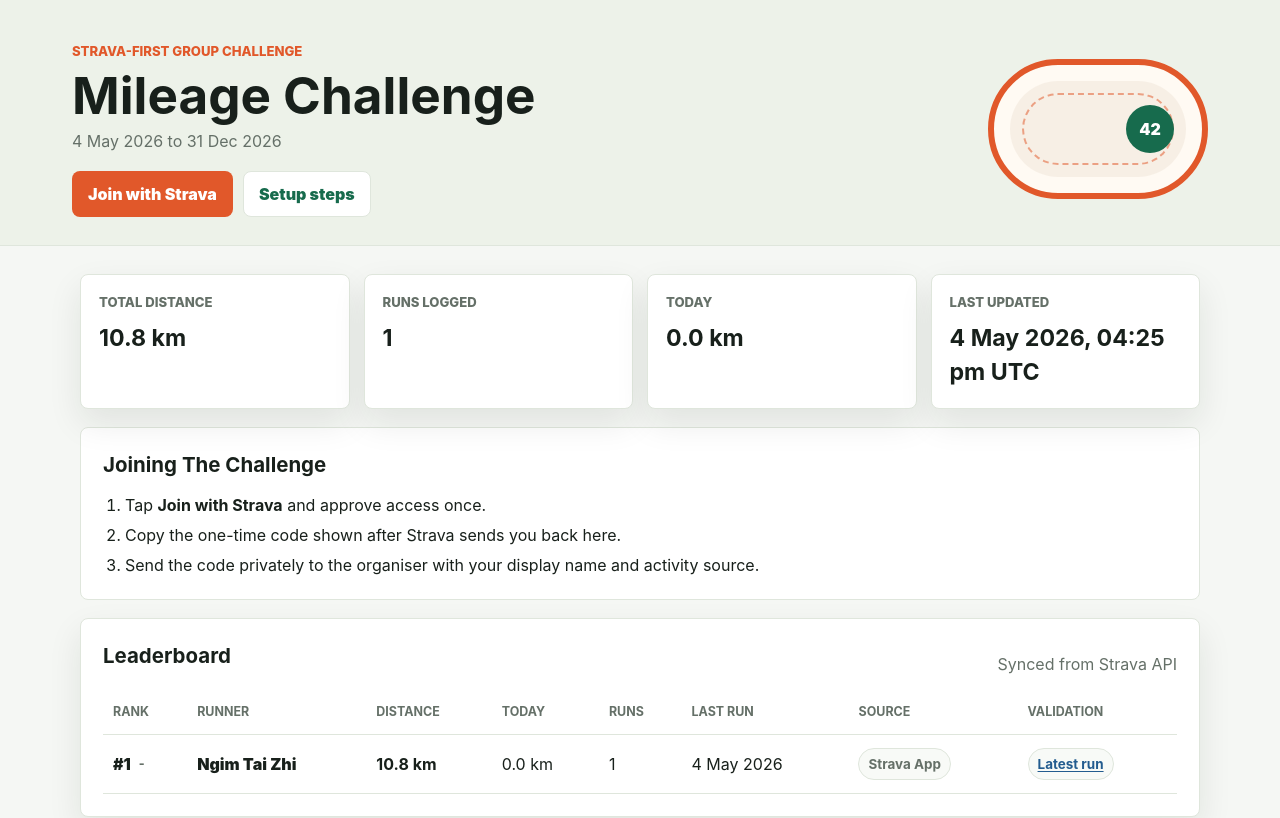
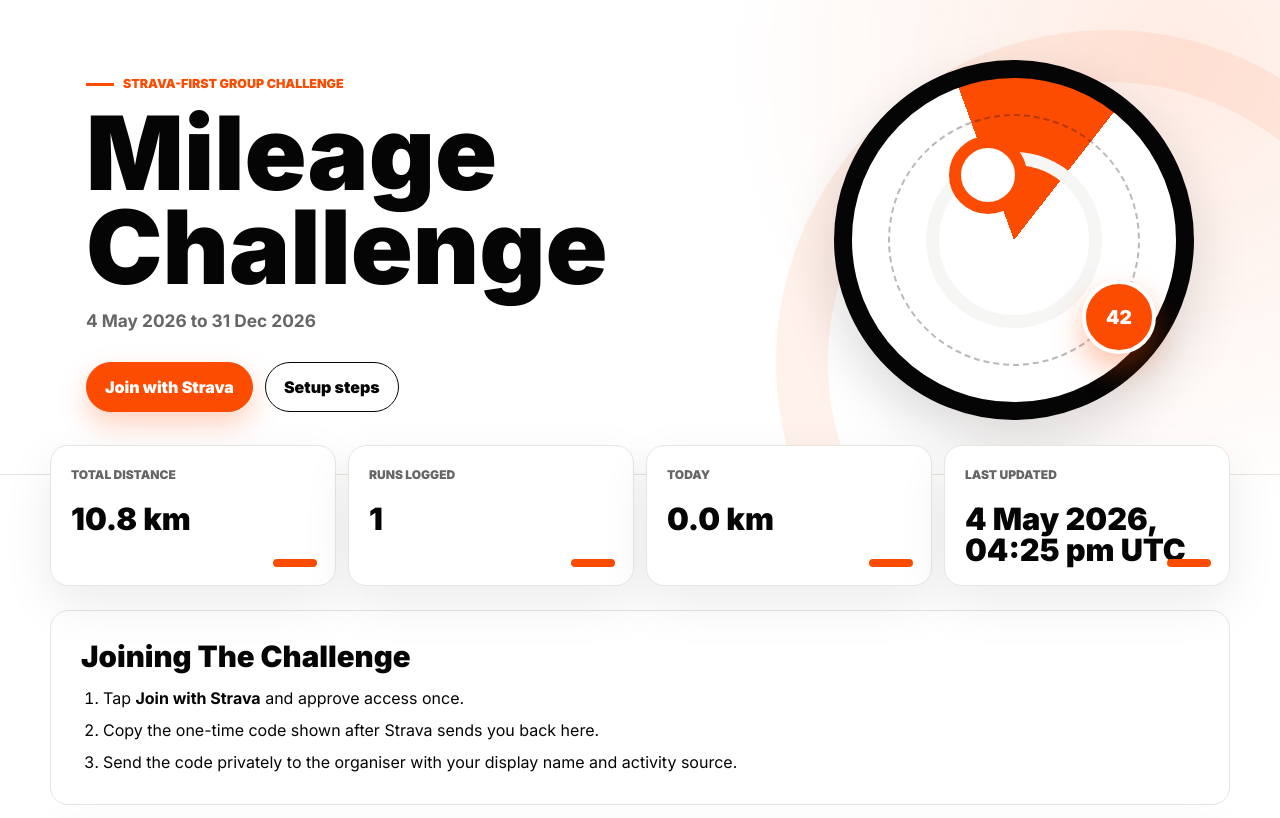
Before and after one commit to breadlover97/running-challenge, a plain HTML site: page index.html in a window 1280 px wide. Shown: the top 818 px of the page. Drawn offline with Linux system fonts and the light colour scheme.

Commit message:
Refresh dashboard visual design

```diff
--- a/styles.css
+++ b/styles.css
@@ -1,33 +1,42 @@
+@import url("https://fonts.googleapis.com/css2?family=Inter:wght@400;600;700;800;900&display=swap");
+
 :root {
-  --bg: #f5f7f4;
+  --bg: #ffffff;
   --panel: #ffffff;
-  --ink: #18201b;
-  --muted: #657068;
-  --line: #dfe6dc;
-  --green: #176b4d;
-  --orange: #e1582a;
-  --gold: #c98508;
-  --blue: #235c8f;
-  --shadow: 0 14px 34px rgba(24, 32, 27, 0.09);
+  --ink: #050505;
+  --muted: #666666;
+  --soft: #f6f6f4;
+  --line: #e8e5df;
+  --orange: #fc4c02;
+  --orange-dark: #c43a00;
+  --orange-soft: #fff1e9;
+  --shadow: 0 18px 50px rgba(5, 5, 5, 0.08);
 }
 
 * {
   box-sizing: border-box;
 }
 
+html {
+  background: var(--bg);
+}
+
 body {
   margin: 0;
-  background: var(--bg);
+  background:
+    radial-gradient(circle at 92% 4%, rgba(252, 76, 2, 0.11), transparent 28rem),
+    linear-gradient(180deg, #fff 0%, #fff 58%, #faf9f7 100%);
   color: var(--ink);
-  font-family: Inter, ui-sans-serif, system-ui, -apple-system, BlinkMacSystemFont, "Segoe UI", sans-serif;
+  font-family: "Inter", sans-serif;
   line-height: 1.5;
 }
 
 a {
-  color: var(--blue);
-  font-weight: 700;
-  text-decoration-thickness: 0.08em;
-  text-underline-offset: 0.18em;
+  color: var(--ink);
+  font-weight: 800;
+  text-decoration-color: var(--orange);
+  text-decoration-thickness: 0.12em;
+  text-underline-offset: 0.2em;
 }
 
 button,
@@ -36,61 +45,53 @@
   font: inherit;
 }
 
-.header-actions {
-  display: flex;
-  flex-wrap: wrap;
-  gap: 10px;
-  margin-top: 18px;
-}
-
-.primary-action,
-.secondary-action,
-.code-card button {
-  display: inline-flex;
+.site-header {
+  position: relative;
+  display: grid;
+  grid-template-columns: minmax(0, 1fr) minmax(220px, 360px);
+  gap: clamp(24px, 6vw, 76px);
   align-items: center;
-  justify-content: center;
-  min-height: 42px;
-  padding: 10px 15px;
-  border: 1px solid transparent;
-  border-radius: 8px;
-  font-weight: 900;
-  text-decoration: none;
-}
-
-.primary-action {
-  background: var(--orange);
-  color: #fff;
-}
-
-.secondary-action {
-  border-color: var(--line);
-  background: #fff;
-  color: var(--green);
-}
-
-.code-card button {
-  border-color: var(--green);
-  background: var(--green);
-  color: #fff;
-  cursor: pointer;
-}
-
-.site-header {
-  display: grid;
-  grid-template-columns: minmax(0, 1fr) 220px;
-  gap: 28px;
-  align-items: center;
-  padding: 42px min(6vw, 72px) 28px;
-  background: #edf2e9;
+  overflow: hidden;
+  min-height: 420px;
+  padding: 60px min(7vw, 86px) 54px;
   border-bottom: 1px solid var(--line);
 }
 
+.site-header::before {
+  position: absolute;
+  right: -160px;
+  bottom: -220px;
+  width: 560px;
+  height: 560px;
+  border: 52px solid rgba(252, 76, 2, 0.08);
+  border-radius: 50%;
+  content: "";
+}
+
+.header-copy {
+  position: relative;
+  z-index: 1;
+  max-width: 740px;
+}
+
 .eyebrow {
-  margin: 0 0 8px;
+  display: inline-flex;
+  align-items: center;
+  gap: 9px;
+  margin: 0 0 12px;
   color: var(--orange);
-  font-size: 0.82rem;
-  font-weight: 800;
+  font-size: 0.78rem;
+  font-weight: 900;
+  letter-spacing: 0;
   text-transform: uppercase;
+}
+
+.eyebrow::before {
+  display: inline-block;
+  width: 28px;
+  height: 3px;
+  background: var(--orange);
+  content: "";
 }
 
 h1,
@@ -100,14 +101,20 @@
 }
 
 h1 {
-  margin-bottom: 8px;
-  font-size: clamp(2.2rem, 4vw, 4rem);
-  line-height: 1;
+  max-width: 12ch;
+  margin-bottom: 14px;
+  font-size: clamp(3rem, 8vw, 7.2rem);
+  font-weight: 900;
+  letter-spacing: 0;
+  line-height: 0.92;
 }
 
 h2 {
-  margin-bottom: 4px;
-  font-size: 1.28rem;
+  margin-bottom: 6px;
+  font-size: clamp(1.35rem, 2.3vw, 2rem);
+  font-weight: 900;
+  letter-spacing: 0;
+  line-height: 1.05;
 }
 
 .date-range,
@@ -117,94 +124,193 @@
   color: var(--muted);
 }
 
+.date-range {
+  max-width: 620px;
+  margin-bottom: 0;
+  font-size: 1.08rem;
+  font-weight: 700;
+}
+
+.header-actions {
+  display: flex;
+  flex-wrap: wrap;
+  gap: 12px;
+  margin-top: 28px;
+}
+
+.primary-action,
+.secondary-action,
+.code-card button {
+  display: inline-flex;
+  align-items: center;
+  justify-content: center;
+  min-height: 46px;
+  padding: 12px 18px;
+  border: 1px solid var(--ink);
+  border-radius: 999px;
+  font-weight: 900;
+  text-decoration: none;
+  transition: transform 160ms ease, box-shadow 160ms ease, background 160ms ease;
+}
+
+.primary-action {
+  border-color: var(--orange);
+  background: var(--orange);
+  color: #fff;
+  box-shadow: 0 12px 28px rgba(252, 76, 2, 0.26);
+}
+
+.secondary-action {
+  background: #fff;
+  color: var(--ink);
+}
+
+.primary-action:hover,
+.secondary-action:hover,
+.code-card button:hover {
+  transform: translateY(-2px);
+}
+
+.code-card button {
+  border-color: var(--orange);
+  background: var(--ink);
+  color: #fff;
+  cursor: pointer;
+}
+
 .track-visual {
   position: relative;
-  min-height: 140px;
-  border: 6px solid var(--orange);
-  border-radius: 999px;
-  background: #f7efe5;
-  box-shadow: inset 0 0 0 16px #fffaf3;
+  z-index: 1;
+  aspect-ratio: 1;
+  min-height: 260px;
+  border: 18px solid var(--ink);
+  border-radius: 50%;
+  background:
+    conic-gradient(from -20deg, var(--orange) 0deg 58deg, transparent 58deg 360deg),
+    #fff;
+  box-shadow: 0 22px 56px rgba(5, 5, 5, 0.14);
+}
+
+.track-visual::before {
+  position: absolute;
+  inset: 36px;
+  border: 2px dashed rgba(5, 5, 5, 0.28);
+  border-radius: 50%;
+  content: "";
+}
+
+.track-visual::after {
+  position: absolute;
+  left: 30%;
+  top: 18%;
+  width: 54px;
+  height: 54px;
+  border: 12px solid var(--orange);
+  border-radius: 50%;
+  background: #fff;
+  content: "";
 }
 
 .track-lane {
   position: absolute;
-  inset: 28px;
-  border: 2px dashed rgba(225, 88, 42, 0.52);
-  border-radius: 999px;
+  inset: 74px;
+  border: 13px solid var(--soft);
+  border-radius: 50%;
 }
 
 .track-marker {
   position: absolute;
-  right: 28px;
-  top: 50%;
+  right: 20px;
+  bottom: 48px;
   display: grid;
-  width: 48px;
-  height: 48px;
+  width: 74px;
+  height: 74px;
   place-items: center;
+  border: 4px solid #fff;
   border-radius: 50%;
-  background: var(--green);
+  background: var(--orange);
   color: white;
+  font-size: 1.2rem;
   font-weight: 900;
-  transform: translateY(-50%);
+  box-shadow: 0 14px 30px rgba(252, 76, 2, 0.35);
 }
 
 main {
-  width: min(1120px, calc(100% - 32px));
-  margin: 28px auto 42px;
+  width: min(1180px, calc(100% - 32px));
+  margin: -30px auto 48px;
 }
 
 .summary-grid {
+  position: relative;
+  z-index: 2;
   display: grid;
   grid-template-columns: repeat(4, minmax(0, 1fr));
-  gap: 14px;
-  margin-bottom: 18px;
+  gap: 12px;
+  margin-bottom: 24px;
 }
 
 .summary-card,
 .panel,
-.info-section {
+.info-section,
+.join-panel {
   background: var(--panel);
   border: 1px solid var(--line);
-  border-radius: 8px;
+  border-radius: 18px;
   box-shadow: var(--shadow);
 }
 
 .summary-card {
-  padding: 18px;
+  position: relative;
+  min-height: 136px;
+  overflow: hidden;
+  padding: 20px;
+}
+
+.summary-card::after {
+  position: absolute;
+  right: 18px;
+  bottom: 18px;
+  width: 44px;
+  height: 8px;
+  border-radius: 999px;
+  background: var(--orange);
+  content: "";
 }
 
 .summary-label {
   display: block;
-  margin-bottom: 8px;
+  margin-bottom: 20px;
   color: var(--muted);
-  font-size: 0.82rem;
-  font-weight: 800;
+  font-size: 0.75rem;
+  font-weight: 900;
+  letter-spacing: 0;
   text-transform: uppercase;
 }
 
 .summary-card strong {
   display: block;
-  min-height: 1.4em;
-  font-size: 1.45rem;
+  min-height: 1.25em;
+  color: var(--ink);
+  font-size: clamp(1.55rem, 2.4vw, 2.35rem);
+  font-weight: 900;
+  letter-spacing: 0;
+  line-height: 1;
 }
 
 .panel,
-.info-section {
+.info-section,
+.join-panel {
   margin-top: 18px;
-  padding: 22px;
+  padding: clamp(18px, 3vw, 30px);
 }
 
 .join-panel {
   display: grid;
-  grid-template-columns: minmax(0, 1fr) minmax(280px, 420px);
+  grid-template-columns: minmax(0, 1fr) minmax(280px, 430px);
   gap: 18px;
   align-items: center;
-  margin-bottom: 18px;
-  padding: 22px;
-  border: 2px solid rgba(23, 107, 77, 0.28);
-  border-radius: 8px;
-  background: #eef8f2;
-  box-shadow: var(--shadow);
+  border-color: rgba(252, 76, 2, 0.36);
+  background: var(--orange-soft);
 }
 
 .join-panel[hidden] {
@@ -226,32 +332,38 @@
   display: block;
   min-width: 0;
   overflow-wrap: anywhere;
-  padding: 12px;
-  border: 1px solid var(--line);
-  border-radius: 8px;
+  padding: 14px;
+  border: 1px solid rgba(252, 76, 2, 0.32);
+  border-radius: 12px;
   background: #fff;
   color: var(--ink);
   font-size: 0.92rem;
+  font-weight: 800;
+}
+
+.join-instructions {
+  box-shadow: none;
 }
 
 .join-instructions ol {
-  margin: 12px 0 0;
+  margin: 14px 0 0;
   padding-left: 22px;
 }
 
 .join-instructions li + li {
-  margin-top: 6px;
+  margin-top: 8px;
 }
 
 .section-heading {
   display: flex;
-  gap: 12px;
+  gap: 16px;
   align-items: end;
   justify-content: space-between;
-  margin-bottom: 14px;
+  margin-bottom: 18px;
 }
 
 .section-heading p {
+  max-width: 360px;
   margin-bottom: 0;
   text-align: right;
 }
@@ -268,16 +380,26 @@
 
 .leaderboard-table th,
 .leaderboard-table td {
-  padding: 13px 10px;
+  padding: 16px 12px;
   border-bottom: 1px solid var(--line);
   text-align: left;
   vertical-align: middle;
 }
 
+.leaderboard-table tr:last-child td {
+  border-bottom: 0;
+}
+
 .leaderboard-table th {
   color: var(--muted);
-  font-size: 0.78rem;
+  font-size: 0.72rem;
+  font-weight: 900;
+  letter-spacing: 0;
   text-transform: uppercase;
+}
+
+.leaderboard-table td strong {
+  font-size: 1.08rem;
 }
 
 .rank-cell {
@@ -287,16 +409,22 @@
   font-weight: 900;
 }
 
+.rank-cell::before {
+  display: inline-block;
+  width: 10px;
+  height: 10px;
+  border-radius: 50%;
+  background: var(--orange);
+  content: "";
+}
+
 .rank-change {
   color: var(--muted);
   font-size: 0.78rem;
-  font-weight: 800;
+  font-weight: 900;
 }
 
-.rank-change.up {
-  color: var(--green);
-}
-
+.rank-change.up,
 .rank-change.down {
   color: var(--orange);
 }
@@ -309,18 +437,20 @@
 .validation-pill {
   display: inline-flex;
   align-items: center;
-  min-height: 30px;
-  padding: 5px 9px;
+  min-height: 32px;
+  padding: 6px 10px;
   border: 1px solid var(--line);
   border-radius: 999px;
-  background: #f8faf7;
-  color: var(--muted);
-  font-size: 0.84rem;
-  font-weight: 700;
+  background: var(--soft);
+  color: var(--ink);
+  font-size: 0.82rem;
+  font-weight: 800;
 }
 
 .validation-pill {
-  color: var(--blue);
+  border-color: rgba(252, 76, 2, 0.28);
+  background: var(--orange-soft);
+  color: var(--orange-dark);
 }
 
 .activity-list {
@@ -329,9 +459,10 @@
 }
 
 .activity-card {
+  overflow: hidden;
   border: 1px solid var(--line);
-  border-radius: 8px;
-  background: #fbfcfa;
+  border-radius: 16px;
+  background: #fff;
 }
 
 .activity-card summary {
@@ -339,7 +470,8 @@
   gap: 12px;
   align-items: center;
   justify-content: space-between;
-  padding: 14px 16px;
+  min-height: 64px;
+  padding: 16px 18px;
   cursor: pointer;
   font-weight: 900;
 }
@@ -349,9 +481,16 @@
 }
 
 .activity-card summary::after {
+  display: grid;
+  width: 30px;
+  height: 30px;
+  flex: 0 0 auto;
+  place-items: center;
+  border-radius: 50%;
+  background: var(--ink);
+  color: #fff;
   content: "+";
-  color: var(--green);
-  font-size: 1.3rem;
+  font-size: 1.2rem;
   line-height: 1;
 }
 
@@ -362,13 +501,13 @@
 .activity-meta {
   color: var(--muted);
   font-size: 0.9rem;
-  font-weight: 700;
+  font-weight: 800;
 }
 
 .activity-items {
   display: grid;
-  gap: 8px;
-  padding: 0 16px 16px;
+  gap: 0;
+  padding: 0 18px 16px;
 }
 
 .activity-row {
@@ -376,7 +515,7 @@
   grid-template-columns: 110px minmax(0, 1fr) 90px 80px 70px;
   gap: 12px;
   align-items: center;
-  padding: 10px 0;
+  padding: 12px 0;
   border-top: 1px solid var(--line);
 }
 
@@ -390,9 +529,11 @@
 
 .empty-state {
   padding: 18px;
-  border: 1px dashed var(--line);
-  border-radius: 8px;
-  color: var(--muted);
+  border: 1px dashed rgba(252, 76, 2, 0.42);
+  border-radius: 14px;
+  background: var(--orange-soft);
+  color: var(--orange-dark);
+  font-weight: 800;
   text-align: center;
 }
 
@@ -400,22 +541,32 @@
   box-shadow: none;
 }
 
+.info-section strong {
+  color: var(--ink);
+}
+
 .site-footer {
   display: flex;
   gap: 12px;
   justify-content: space-between;
-  padding: 24px min(6vw, 72px);
+  padding: 26px min(7vw, 86px);
   border-top: 1px solid var(--line);
 }
 
-@media (max-width: 860px) {
+@media (max-width: 920px) {
   .site-header {
     grid-template-columns: 1fr;
-    padding-top: 32px;
+    min-height: auto;
+    padding-top: 42px;
   }
 
   .track-visual {
-    min-height: 104px;
+    width: min(320px, 82vw);
+    min-height: auto;
+  }
+
+  main {
+    margin-top: 22px;
   }
 
   .summary-grid {
@@ -427,6 +578,7 @@
   }
 
   .section-heading p {
+    max-width: none;
     text-align: left;
   }
 
@@ -435,18 +587,46 @@
   }
 }
 
-@media (max-width: 620px) {
+@media (max-width: 640px) {
+  body {
+    background: #fff;
+  }
+
+  .site-header {
+    padding: 32px 18px 26px;
+  }
+
+  h1 {
+    font-size: clamp(3.15rem, 18vw, 5rem);
+  }
+
+  .date-range {
+    font-size: 1rem;
+  }
+
+  .primary-action,
+  .secondary-action {
+    width: 100%;
+  }
+
   main {
-    width: min(100% - 20px, 1120px);
+    width: min(100% - 20px, 1180px);
+    margin-top: 14px;
   }
 
   .summary-grid {
     grid-template-columns: 1fr;
   }
 
+  .summary-card {
+    min-height: 116px;
+  }
+
   .panel,
-  .info-section {
-    padding: 16px;
+  .info-section,
+  .join-panel {
+    border-radius: 16px;
+    padding: 18px;
   }
 
   .leaderboard-table {
@@ -466,23 +646,30 @@
   }
 
   .leaderboard-table tr {
-    padding: 12px 0;
+    padding: 14px 0;
     border-bottom: 1px solid var(--line);
+  }
+
+  .leaderboard-table tr:last-child {
+    border-bottom: 0;
   }
 
   .leaderboard-table td {
     display: flex;
     justify-content: space-between;
     gap: 12px;
-    padding: 7px 0;
+    padding: 8px 0;
     border-bottom: 0;
+    text-align: right;
   }
 
   .leaderboard-table td::before {
+    flex: 0 0 auto;
+    color: var(--muted);
     content: attr(data-label);
-    color: var(--muted);
-    font-size: 0.78rem;
+    font-size: 0.72rem;
     font-weight: 900;
+    text-align: left;
     text-transform: uppercase;
   }
 
@@ -492,7 +679,7 @@
 
   .activity-row {
     grid-template-columns: 1fr;
-    gap: 4px;
+    gap: 5px;
   }
 
   .code-card {
@@ -505,5 +692,6 @@
 
   .site-footer {
     display: block;
+    padding: 24px 18px;
   }
 }
```
